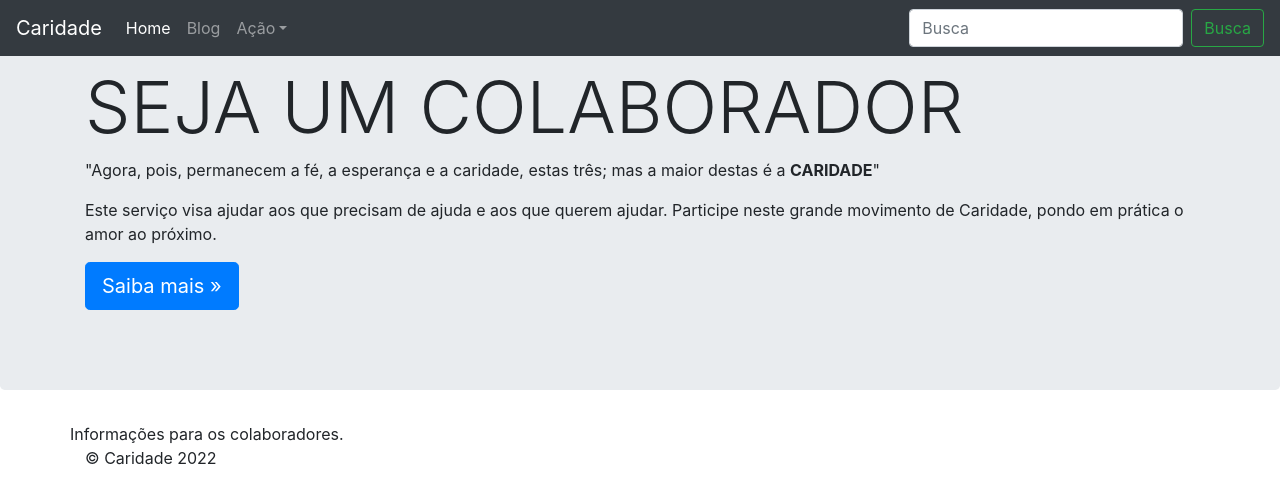
After one commit to seckt0r/caridade, a Django app: template acao/templates/acao/colaboradores.html in a window 1280 px wide. The commit adds this page. Shown: the top 504 px of the page. Run offline with Django 3.2, Linux system fonts and the light colour scheme; the template is opened without the code that fills it, so the values that code supplies are empty; some libraries are stand-ins or nearby versions.

Commit message:
Criação dos links no menu e esqueleto das páginas secundárias.

```diff
--- /dev/null
+++ b/acao/templates/acao/colaboradores.html
@@ -0,0 +1,25 @@
+{% extends "base.html" %}
+{% load static %}
+
+{% block topo %}
+<div class="jumbotron">
+  <div class="container">
+    <h1 class="display-3">SEJA UM COLABORADOR</h1>
+    <p>"Agora, pois, permanecem a fé, a esperança e a caridade, estas três; mas a maior destas é a <b>CARIDADE</b>"</p>
+    <p>Este serviço visa ajudar aos que precisam de ajuda e aos que querem ajudar. Participe neste grande movimento de Caridade, pondo em prática o amor ao próximo.</p>
+    <p><a class="btn btn-primary btn-lg" href="#" role="button">Saiba mais &raquo;</a></p>
+  </div>
+</div>
+{% endblock topo %}
+
+
+{% block conteudo %}
+
+<div class="container">
+    <!-- Example row of columns -->
+    <div class="row">
+      Informações para os colaboradores.
+    </div>
+</div>
+
+{% endblock conteudo %}
--- a/acao/urls.py
+++ b/acao/urls.py
@@ -3,4 +3,6 @@ from . import views
 
 urlpatterns = [
     path('', views.dashboardView.as_view(), name='dashboard'),
+    path('colaboradores', views.colaboradoresView.as_view(), name='colaboradores'),
+
 ]
--- a/acao/views.py
+++ b/acao/views.py
@@ -1,7 +1,11 @@
 from django.shortcuts import render
-from django.views.generic import View
+from django.views.generic import View, ListView, TemplateView
 
 
 class dashboardView(View):
     def get(self, request, *args, **kwargs):
         return render(request, 'acao/dashboard.html')
+
+class colaboradoresView(View):
+    def get(self, request, *args, **kwargs):
+        return render(request, 'acao/colaboradores.html')
--- a/templates/base.html
+++ b/templates/base.html
@@ -44,7 +44,7 @@
   <div class="collapse navbar-collapse" id="navbarsExampleDefault">
     <ul class="navbar-nav mr-auto">
       <li class="nav-item active">
-        <a class="nav-link" href="#">Home <span class="sr-only">(current)</span></a>
+        <a class="nav-link" href="{% url 'dashboard' %}">Home <span class="sr-only">(current)</span></a>
       </li>
       <li class="nav-item">
         <a class="nav-link" href="#">Blog</a>
@@ -54,7 +54,7 @@
         <div class="dropdown-menu" aria-labelledby="dropdown01">
           <a class="dropdown-item" href="#">Quero ajudar</a>
           <a class="dropdown-item" href="#">Preciso de ajuda</a>
-          <a class="dropdown-item" href="#">Quero participar</a>
+          <a class="dropdown-item" href="{% url 'colaboradores' %}">Quero participar</a>
         </div>
       </li>
     </ul>
@@ -67,24 +67,18 @@
 
 <main role="main">
 
-  <div class="jumbotron">
-    <div class="container">
-      <h1 class="display-3">CARIDADE</h1>
-      <p>"Agora, pois, permanecem a fé, a esperança e a caridade, estas três; mas a maior destas é a <b>CARIDADE</b>"</p>
-      <p>Este serviço visa ajudar aos que precisam de ajuda e aos que querem ajudar. Participe neste grande movimento de Caridade, pondo em prática o amor ao próximo.</p>
-      <p><a class="btn btn-primary btn-lg" href="#" role="button">Saiba mais &raquo;</a></p>
-    </div>
-  </div>
 
+{% block topo %}
+{% endblock topo %}
 
-    {% block conteudo %}
-    {% endblock conteudo %}
+{% block conteudo %}
+{% endblock conteudo %}
 
 
 </main>
 
 <footer class="container">
-  <p>&copy; Caridade (c)2022</p>
+  <p>&copy; Caridade 2022</p>
 </footer>
  <!-- jQuery first, then Popper.js, then Bootstrap JS -->
     <script src="https://code.jquery.com/jquery-3.3.1.slim.min.js" integrity="sha384-q8i/X+965DzO0rT7abK41JStQIAqVgRVzpbzo5smXKp4YfRvH+8abtTE1Pi6jizo" crossorigin="anonymous"></script>
```
Also changed, not shown: acao/templates/acao/dashboard.html (+12 -1 lines).
